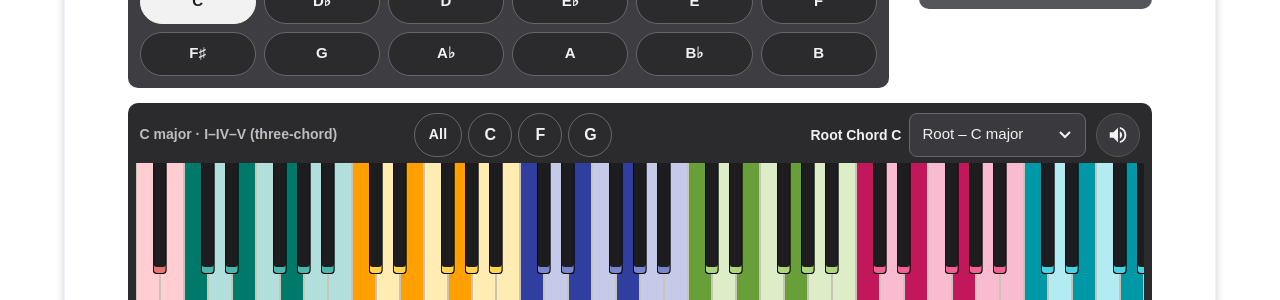
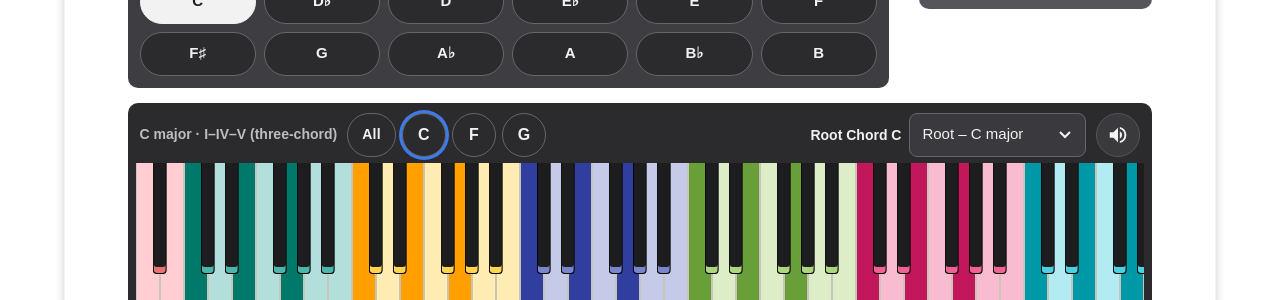
Before and after one commit to warblingwren/warblingwren.github.io, a Jekyll site: the page built from index.html, in a window 1280 px wide. Shown: the part 387-687 px from the top of the page. Built offline with Jekyll 4.4.1, drawn with Linux system fonts in a browser that asks for light colours; some web fonts are replaced; some of the changed text lies outside the part shown.

Commit message:
update:piano layout

```diff
--- a/www/css/circle-o-5ths.css
+++ b/www/css/circle-o-5ths.css
@@ -278,14 +278,15 @@
   display: flex;
   flex-wrap: wrap;
   align-items: center;
-  justify-content: space-between;
+  justify-content: flex-start;    /* badges always follow the label; the dropdown group pushes right itself */
   gap: 10px;
   text-align: left;
 }
 
 .ph-status {
-  flex: 1 1 0;                    /* shares the row instead of claiming its full text width, so the */
-  min-width: 140px;               /* header stays on one row longer; long names truncate with "…" */
+  flex: 0 1 auto;                 /* its own text width, so the badges follow 10px after it (= .gf-status) */
+  min-width: 0;
+  max-width: 40%;                 /* long progression names truncate with "…" instead of wrapping the row */
   font-size: 14px;
   font-weight: 700;
   color: var(--ph-muted);
--- a/www/js/circle-o-5ths.js
+++ b/www/js/circle-o-5ths.js
@@ -775,7 +775,8 @@ export async function renderCircleProgressions(opts = {}) {
     renderPianoBadges();
   }
 
-  function showChordOnPiano(name) {
+  // silent: page-load default — no sound, and the keyboard's activity line is left as it is
+  function showChordOnPiano(name, { silent = false } = {}) {
     const chord = phChords[phPanel].find((c) => c.name === name);
     const st = phState();
     if (!chord || !st) return;
@@ -789,8 +790,10 @@ export async function renderCircleProgressions(opts = {}) {
       if (!played.has(n)) marks.push({ note: n, badge: 'R', rank: 0, root: true });
     }
     piano.markNotes(marks);
-    audio.playChord(tones.map((t) => t.note), velocity, strumMs);   // plays unless muted
-    piano.setStatus(`${st.title} ${chord.roman}: ${chord.name}`);
+    if (!silent) {
+      audio.playChord(tones.map((t) => t.note), velocity, strumMs);   // plays unless muted
+      piano.setStatus(`${st.title} ${chord.roman}: ${chord.name}`);
+    }
     phActive = name;
     renderPianoBadges();
   }
@@ -845,6 +848,8 @@ export async function renderCircleProgressions(opts = {}) {
   renderSelect();
   if (currentPanels()) applyPanels(currentPanels());   // panels rendered before this module loaded
   else render();
+  // Page load: the keyboard shows the root progression's root chord (C) with its header badge lit
+  showChordOnPiano(tonicChordName(), { silent: true });
 
   return {
     element: root.wrap,
--- a/www/js/guitar.js
+++ b/www/js/guitar.js
@@ -720,6 +720,7 @@ export async function renderGuitarFretboard(opts = {}, legacyOpts = {}) {
   };
 
   refreshProgOptions();
+  focusName = progState ? tonicChordName() : null;   // page load: the root progression's root chord (C), badge lit
   renderBadges();
   render();
   lastWidth = Math.floor(stage.clientWidth);
```
